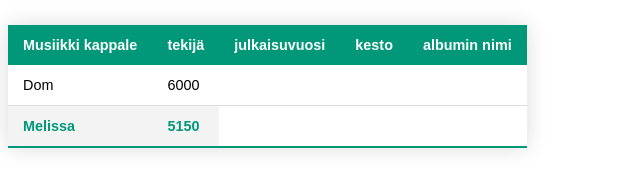
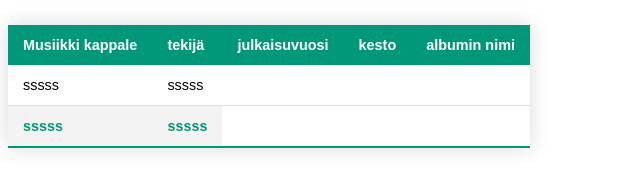
Before and after one commit to FIMARxTT/yyyyyyyyyyyyt.github.io, a plain HTML site: page index.html in a window 1280 px wide. Shown: the full height of the page, 0-640 px from the left. Drawn offline with Linux system fonts and the light colour scheme.

Commit message:
Update index.html

```diff
--- a/index.html
+++ b/index.html
@@ -19,12 +19,12 @@
     </thead>
     <tbody>
         <tr>
-            <td>Dom</td>
-            <td>6000</td>
+            <td>sssss</td>
+            <td>sssss</td>
         </tr>
         <tr class="active-row">
-            <td>Melissa</td>
-            <td>5150</td>
+            <td>sssss</td>
+            <td>sssss</td>
         </tr>
         <!-- Table Loppu -->
 
```
